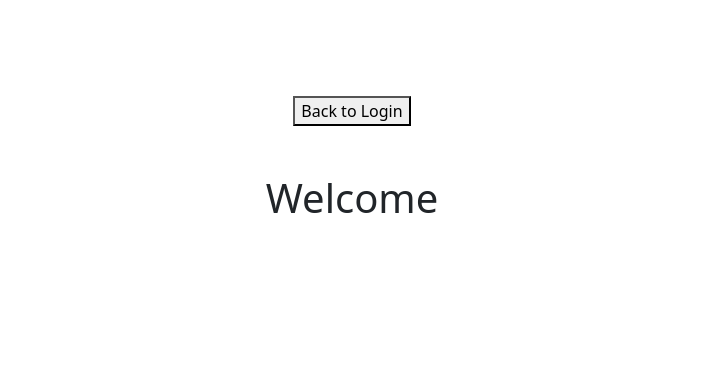
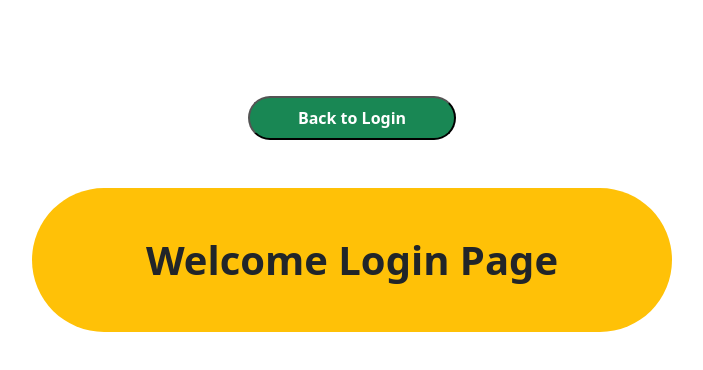
Before and after one commit to saravanan06git/login-form, a React (Create React App) app: page /dashboard in a window 1280 px wide. Shown: the top 370 px of the page, without its empty margins (288-991 px from the left). Built offline with nearby package versions, Linux system fonts and the light colour scheme.

Commit message:
login page design

```diff
--- a/src/components/success.jsx
+++ b/src/components/success.jsx
@@ -4,8 +4,8 @@ import {Link} from "react-router-dom"
 export let Output = () => {
   return  (
     <div className="text-center mt-5 pt-5">
-    <Link to="/"><button>Back to Login</button></Link>
-  <h1 className="mt-5">Welcome</h1>
+    <Link to="/"><button className="py-2 px-5 rounded-pill fw-bold text-white bg-success">Back to Login</button></Link>
+  <h1 className="mt-5 fw-bold text-capitalize w-50 h-50 m-auto bg-warning py-5 rounded-pill">Welcome login Page</h1>
   </div>
   )
 }
```
